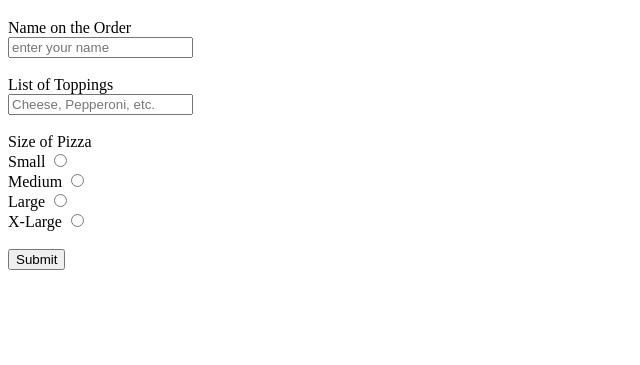
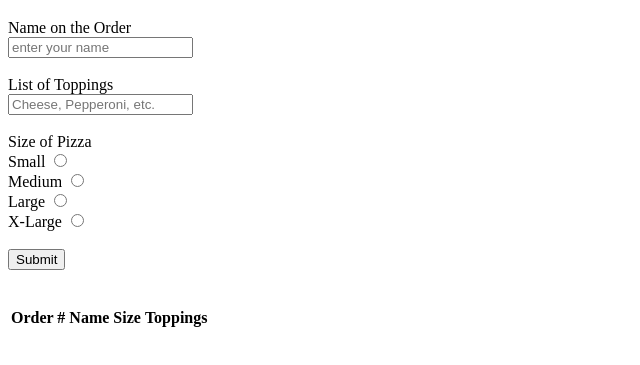
Before and after one commit to mburrow303/Unit_4-LectureNotes, a plain HTML site: page 05_Forms/index.html in a window 1280 px wide. Shown: the part 61-426 px from the top of the page, without its empty margins (0-640 px from the left). Drawn offline with Linux system fonts and the light colour scheme.

Commit message:
finalized html page

```diff
--- a/05_Forms/index.html
+++ b/05_Forms/index.html
@@ -41,8 +41,27 @@
 
   <br>
 
+  <!-- run the submit event once we have filled out the form -->
   <button type="submit">Submit</button>
   </form>
+
+  <br><br>
+
+  <!-- table to display all of the orders I receive -->
+  <table>
+   <thead>
+    <!-- tr>th*4 -->
+    <tr>
+      <th>Order #</th>
+      <th>Name</th>
+      <th>Size</th>
+      <th>Toppings</th>
+    </tr>
+   </thead>
+   <tbody>
+    <!-- this is where my new orders will go -->
+   </tbody>
+  </table>
 
   <!-- connecting my js file to my html page -->
   <script src="./forms.js"></script>
```
